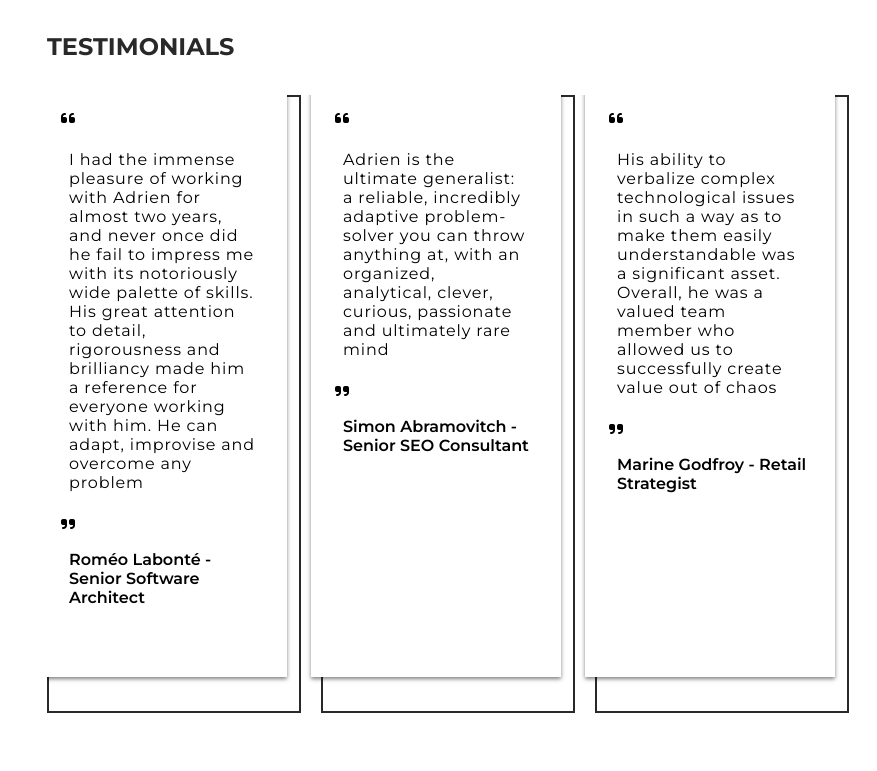
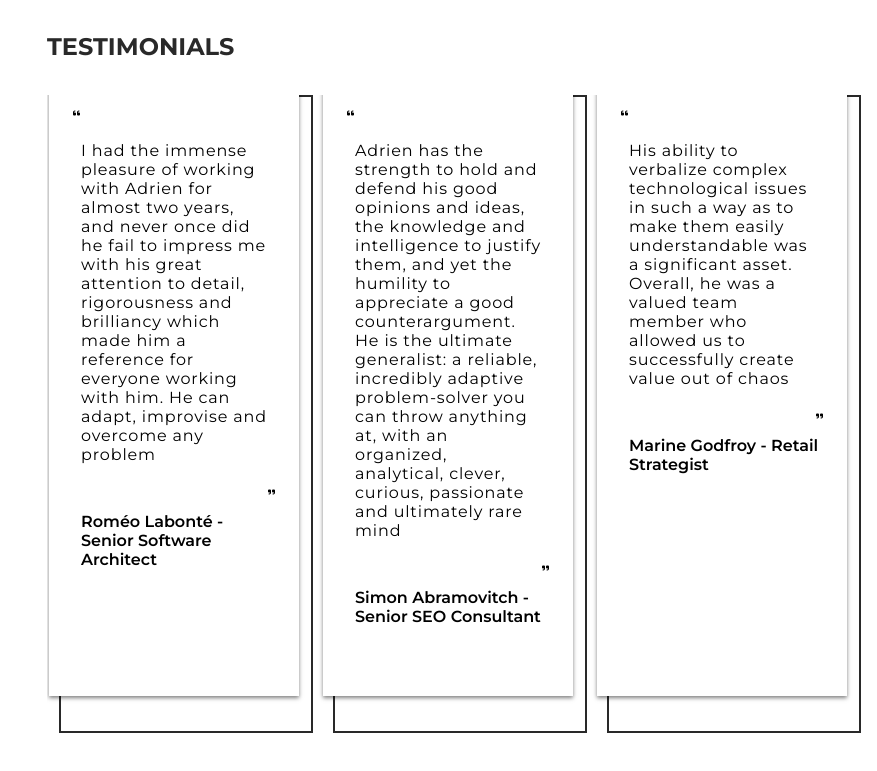
Before and after one commit to Armitage35/portfolio, a Vue app: page / in a window 1280 px wide. Shown: the part 3126-3897 px from the top of the page, without its empty margins (403-1280 px from the left). Built offline with nearby package versions, Linux system fonts and the light colour scheme.

Commit message:
Please linter gods

```diff
--- a/src/Views/Portfolio/Testimonials/Testimonials.vue
+++ b/src/Views/Portfolio/Testimonials/Testimonials.vue
@@ -15,17 +15,17 @@
 		data: function() {
 			return {
 				testimonials: [{
-					quote: 'I had the immense pleasure of working with Adrien for almost two years, and never once did he fail to impress me with its notoriously wide palette of skills. His great attention to detail, rigorousness and brilliancy made him a reference for everyone working with him. He can adapt, improvise and overcome any problem',
+					quote: 'I had the immense pleasure of working with Adrien for almost two years, and never once did he fail to impress me with his great attention to detail, rigorousness and brilliancy which made him a reference for everyone working with him. He can adapt, improvise and overcome any problem',
 					person: 'Roméo Labonté - Senior Software Architect'
 				},
 				{
-					quote: 'Adrien is the ultimate generalist: a reliable, incredibly adaptive problem-solver you can throw anything at, with an organized, analytical, clever, curious, passionate and ultimately rare mind',
+					quote: 'Adrien has the strength to hold and defend his good opinions and ideas, the knowledge and intelligence to justify them, and yet the humility to appreciate a good counterargument. He is the ultimate generalist: a reliable, incredibly adaptive problem-solver you can throw anything at, with an organized, analytical, clever, curious, passionate and ultimately rare mind',
 					person: 'Simon Abramovitch - Senior SEO Consultant '
 				},
 				{
 					quote: 'His ability to verbalize complex technological issues in such a way as to make them easily understandable was a significant asset. Overall, he was a valued team member who allowed us to successfully create value out of chaos',
 					person: 'Marine Godfroy - Retail Strategist'
-				},]
+				}]
 			}
 		}
 	}
--- a/src/components/Testimonial/Testimonial.scss
+++ b/src/components/Testimonial/Testimonial.scss
@@ -3,37 +3,49 @@ $testimonialWidth: 250px;
 .testimonial {
 	display: flex;
 	margin-right: 18px;
+	width: $testimonialWidth;
 	z-index: 1;
-	width: $testimonialWidth;
 	margin-right: 24px;
+
+	i {
+		font-size: 8px;
+	}
 
 	.fa-quote-left {
 		margin-bottom: 16px;
 	}
 
 	.fa-quote-right {
+		display: flex;
+		justify-content: flex-end;
 		margin-top: 16px;
 	}
 }
 
+.testimonial:first-of-type {
+	margin-left: 12px;
+}
+
 .testimonial__container {
-	box-shadow: $defaultShadow;
-	padding: 24px;
+	z-index: 1;
 	position: relative;
 	bottom: 10px;
 	right: 10px;
-	z-index: 1;
 	background-color: $white;
+	box-shadow: 0 2px 4px 0 rgba(0,0,0,0.50);
+	padding: 24px;
 }
 
 .testimonial__shadowContainer {
-	border: solid 2px $black;
 	position: absolute;
 	width: $testimonialWidth;
-	height: 614px;
+	height: 634px;
+	border: solid 2px $black;
 }
 
 .testimonial__body {
+	display: flex;
+	flex-direction: column;
 	margin-bottom: 16px;
 }
 
```
